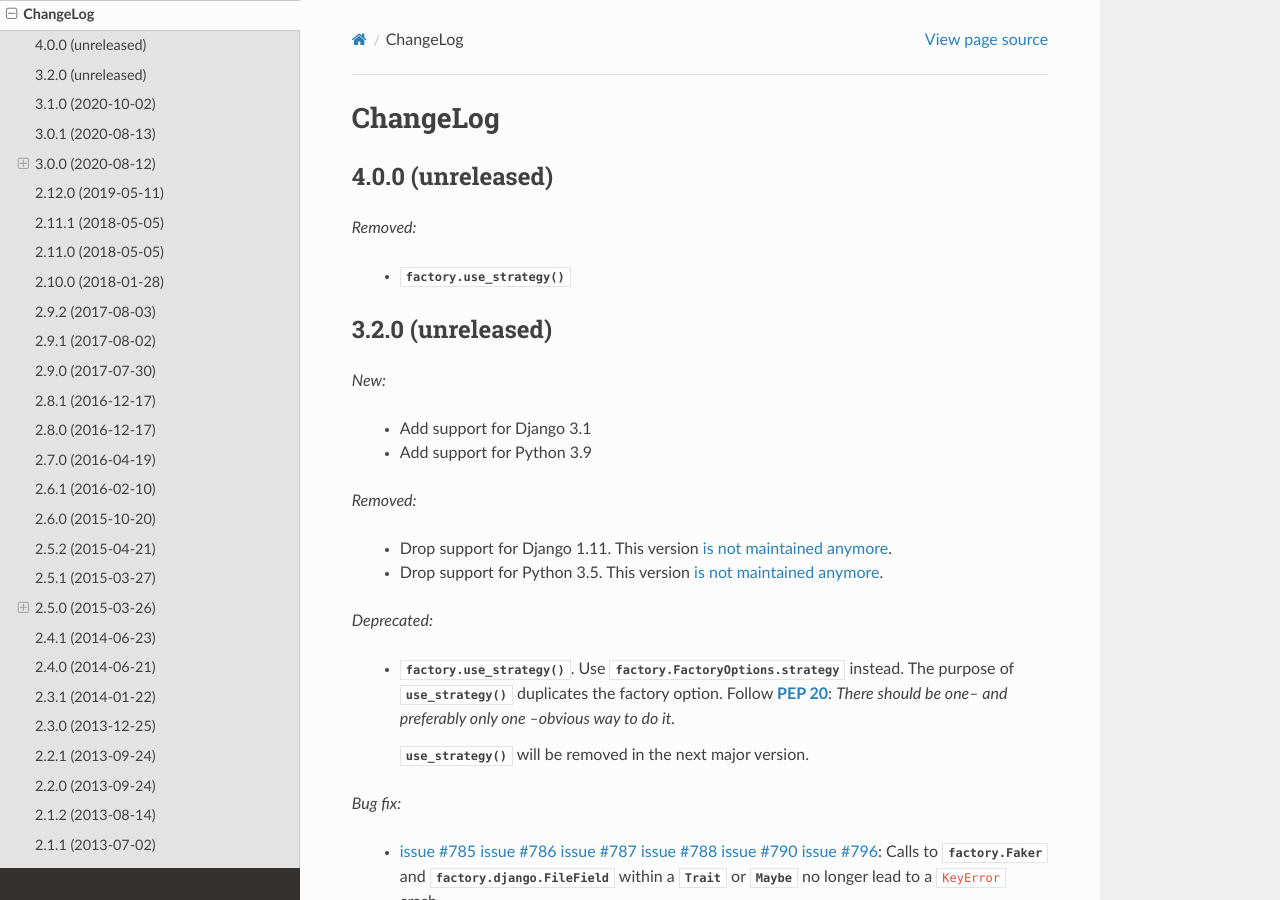
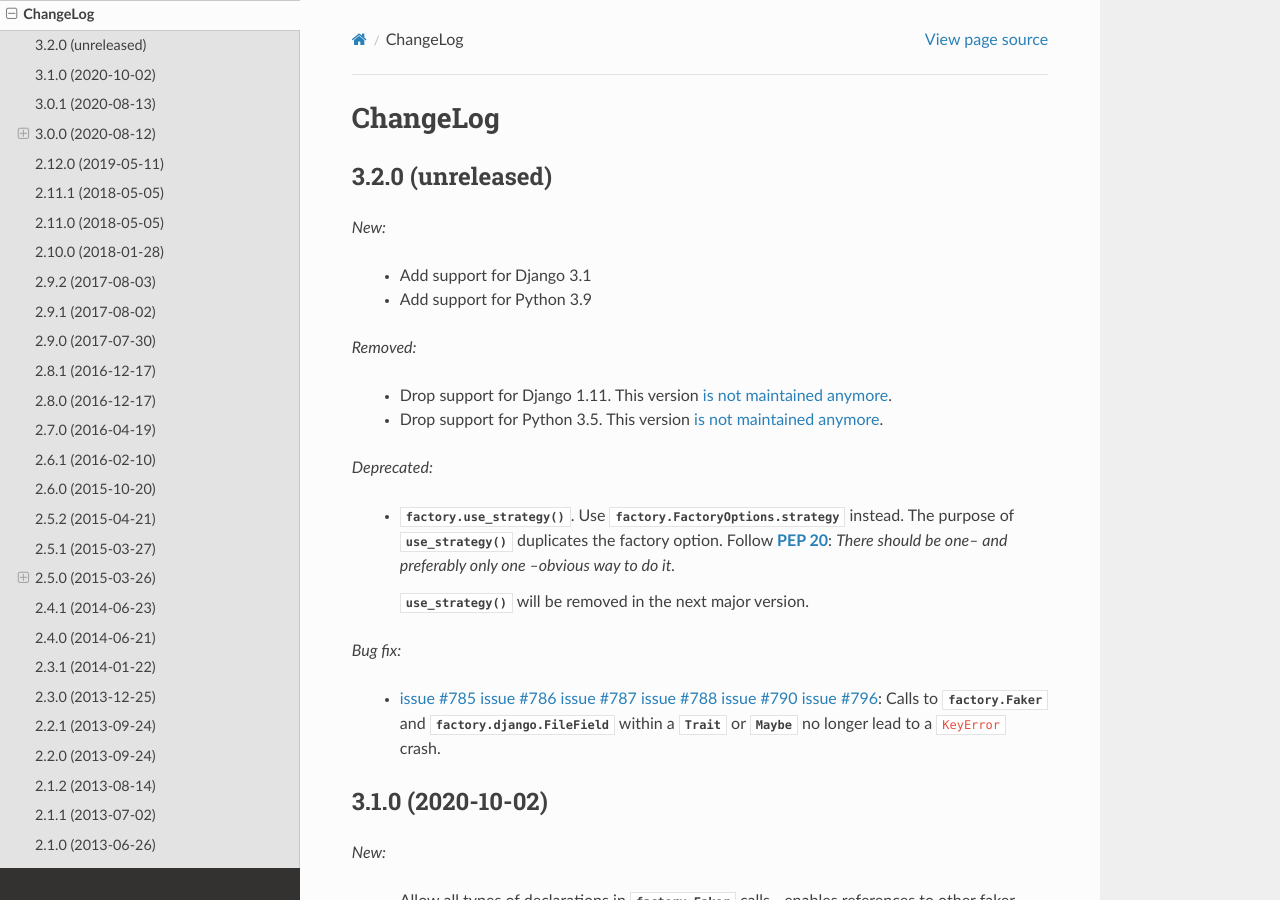
Before and after one commit to FactoryBoy/factory_boy, a Sphinx documentation site: the page built from docs/changelog.rst, in a window 1280 px wide and 900 px high. Built offline with Sphinx 7.4.7 and the Read the Docs theme 2.0.0, drawn with Linux system fonts in a browser that asks for light colours.

Commit message:
Adjust ChangeLog formatting for zest releaser
zest.releaser will attempt to detect "(unreleased)" in changelog headers
as pointers to the next version header.

The section listing future removals could be confused for the header for
"current version", rewrite it to avoid such mistakes.

```diff
--- a/docs/changelog.rst
+++ b/docs/changelog.rst
@@ -1,12 +1,7 @@
 ChangeLog
 =========
 
-4.0.0 (unreleased)
-------------------
-
-*Removed:*
-
-    - :func:`factory.use_strategy()`
+.. Note for v4.x: don't forget to check "Deprecated" sections for removal.
 
 3.2.0 (unreleased)
 ------------------
```
